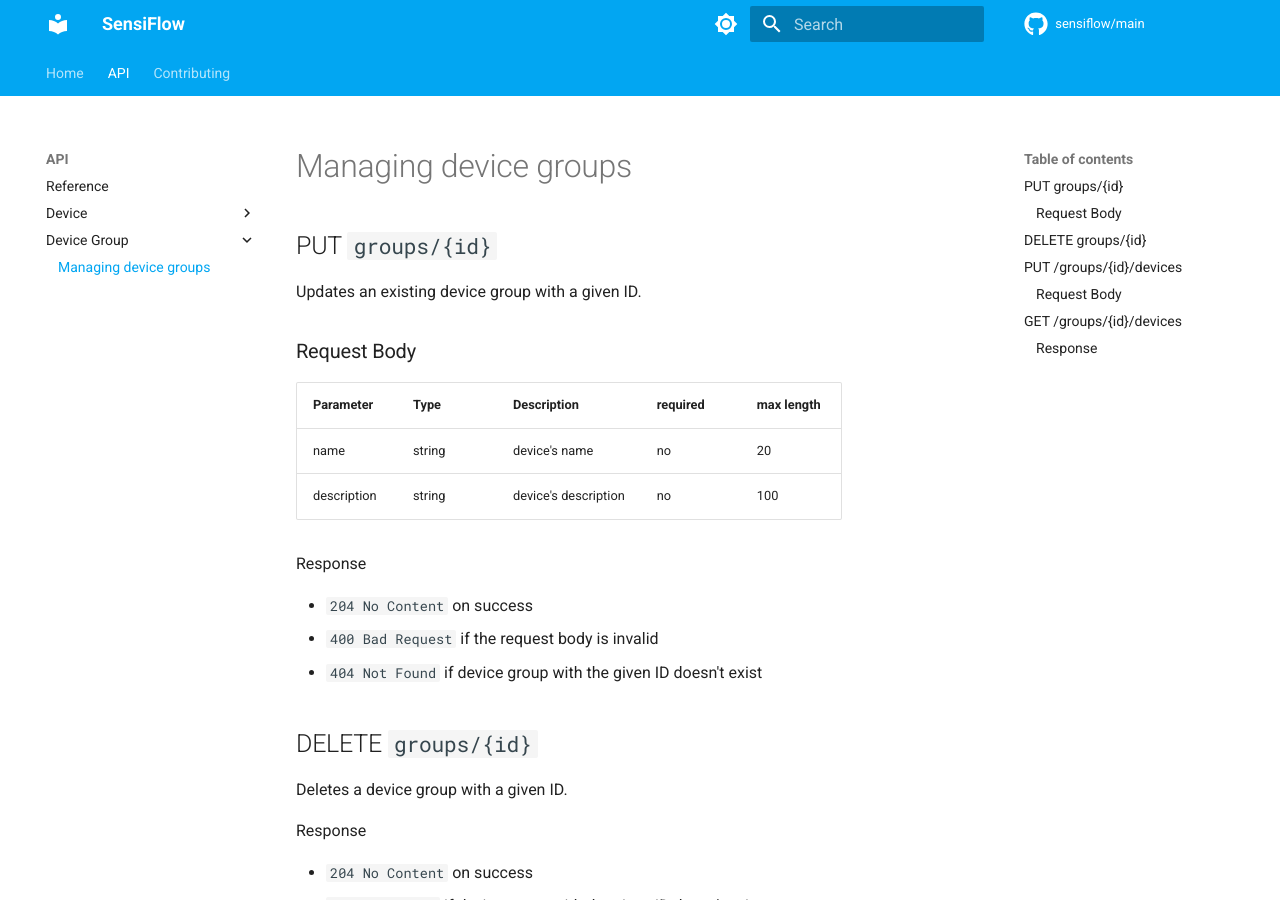
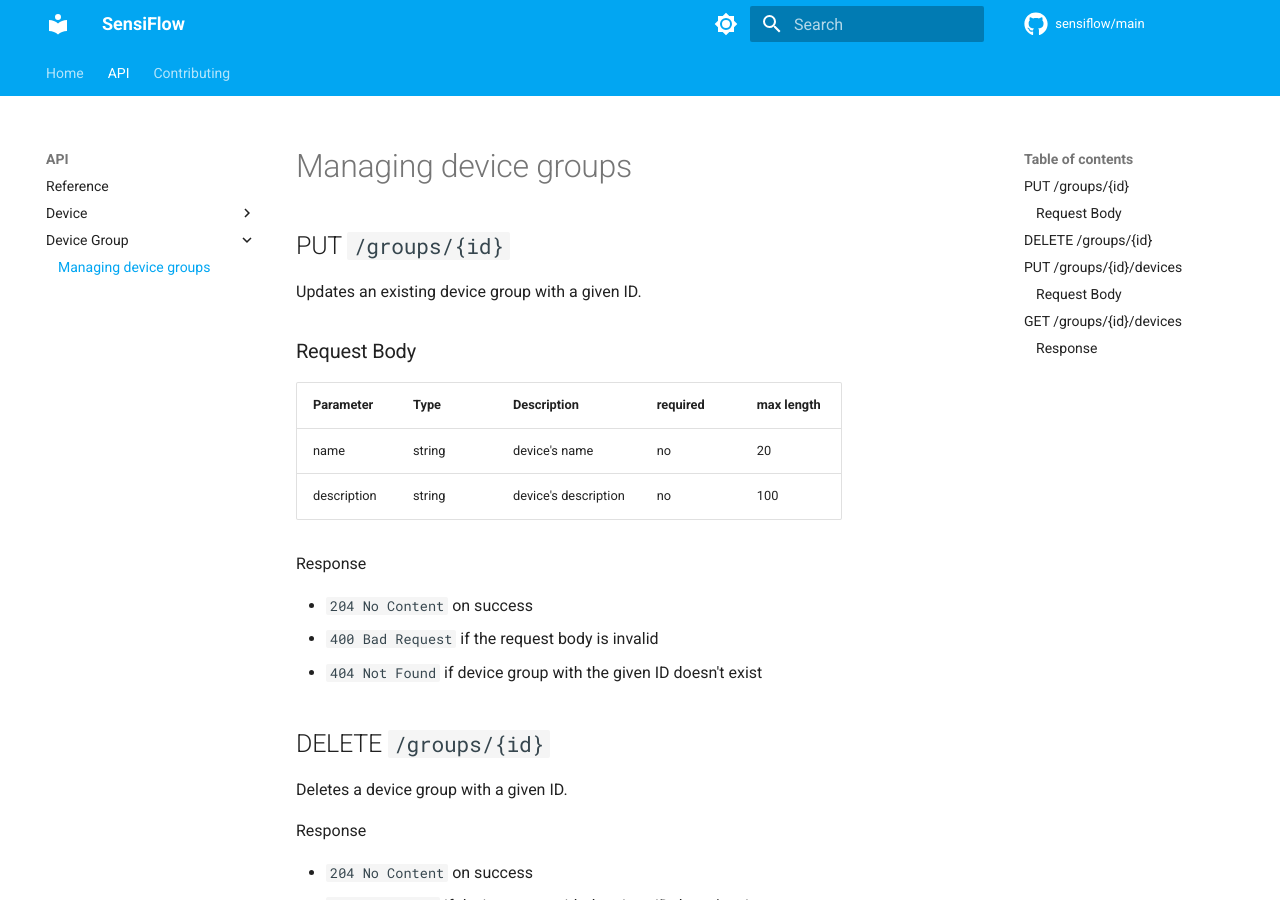
Before and after one commit to sensiflow/main, an MkDocs documentation site: the page built from docs/api/device-group/general.md, in a window 1280 px wide and 900 px high. Built offline with MkDocs 1.6.1 and Material for MkDocs 9.7.7, drawn with Linux system fonts in a browser that asks for light colours; comment, search, counter and statistics services are not loaded.

```diff
--- a/docs/api/device-group/general.md
+++ b/docs/api/device-group/general.md
@@ -1,4 +1,4 @@
-## PUT `groups/{id}`
+## PUT `/groups/{id}`
 
 Updates an existing device group with a given ID.
 
@@ -15,7 +15,7 @@ Response
 - `400 Bad Request` if the request body is invalid
 - `404 Not Found` if device group with the given ID doesn't exist
 
-## DELETE `groups/{id}`
+## DELETE `/groups/{id}`
 
 Deletes a device group with a given ID.
 
```
